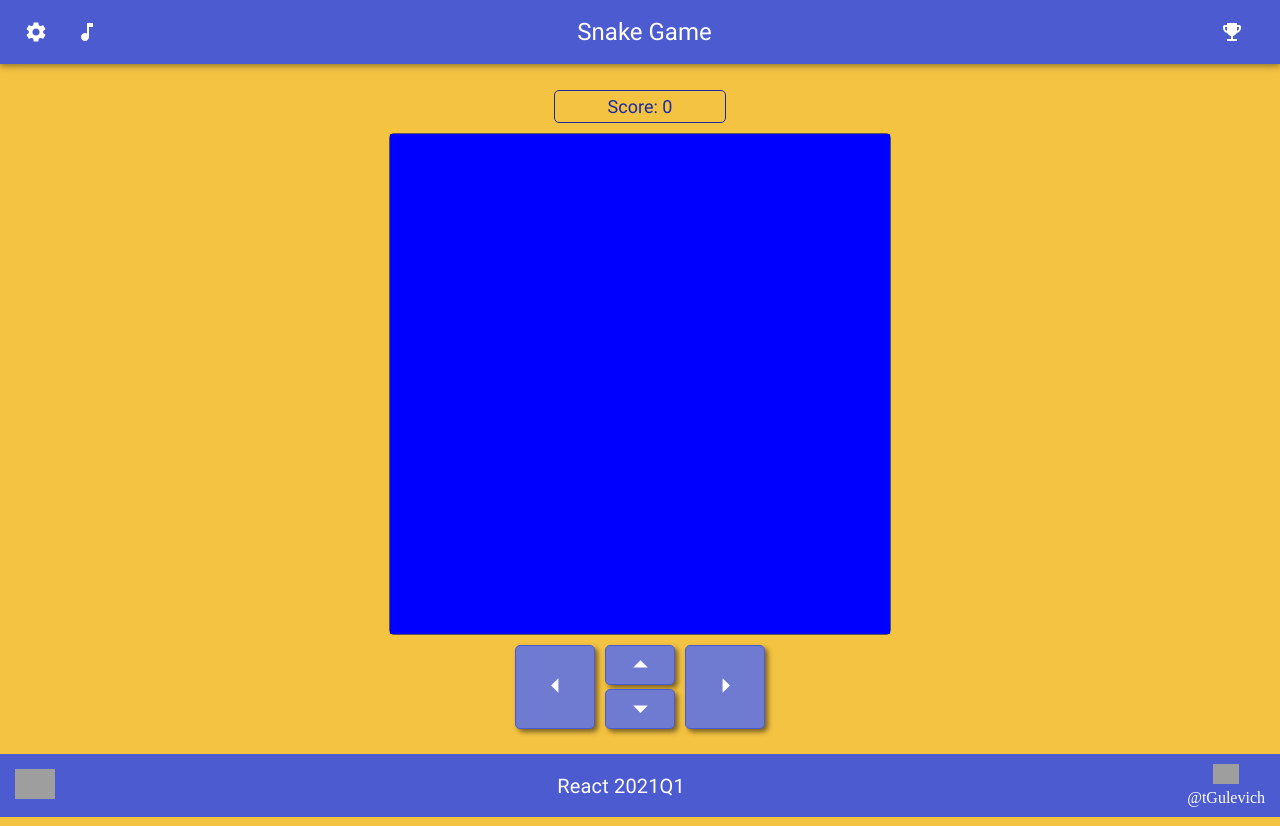
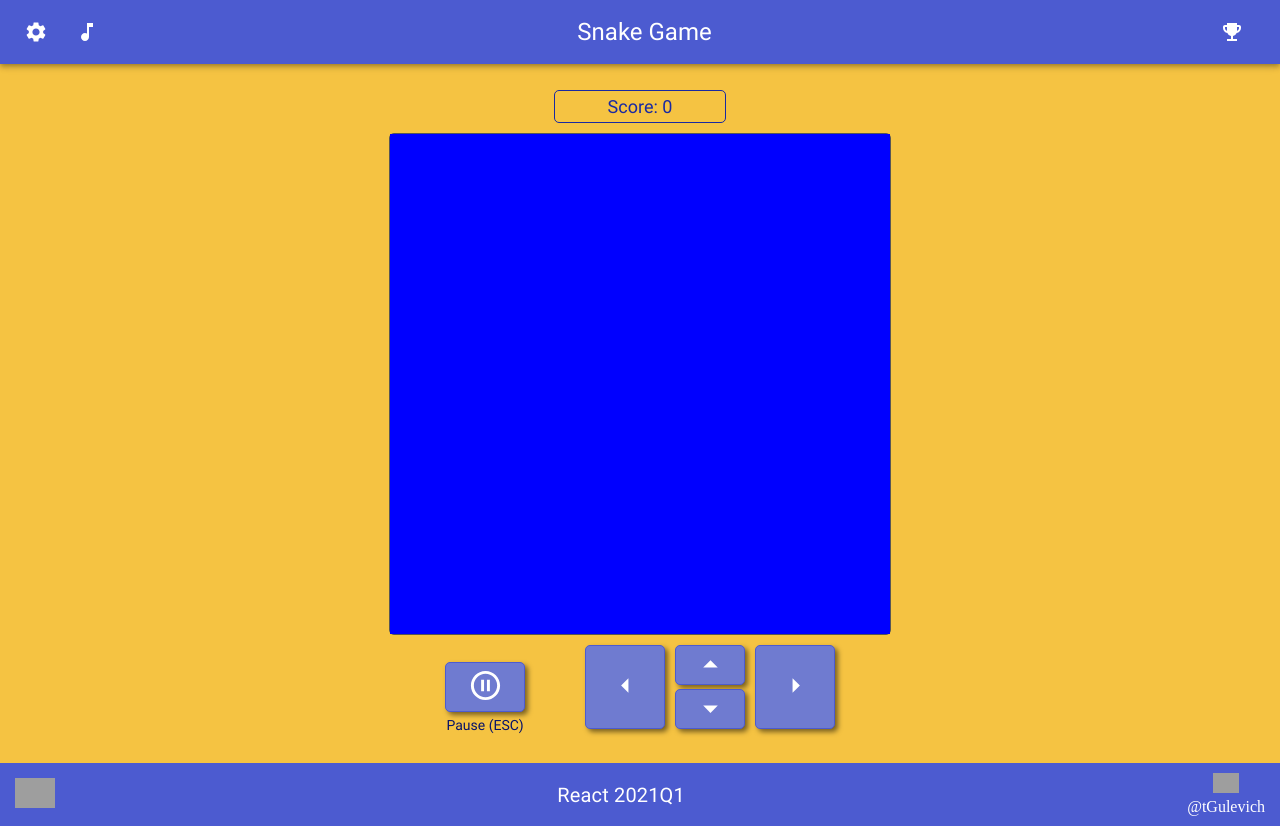
Before and after one commit to tGulevich/snake-game, a React app: page / in a window 1280 px wide. Built offline with nearby package versions, Linux system fonts and the light colour scheme; grey boxes are pictures that could not be loaded.

Commit message:
feat: add Pause button

```diff
--- a/src/components/Game.jsx
+++ b/src/components/Game.jsx
@@ -49,6 +49,8 @@ class Game extends React.Component {
             level={this.props.level} />
         </div>
         <MouseControl
+          pause={this.props.pause}
+          updatePause={this.props.updatePause}
           updateDirection={this.updateDirection} />
       </div>
     )
@@ -57,7 +59,8 @@ class Game extends React.Component {
 
 Game.propTypes = {
   level: PropTypes.string,
+  pause: PropTypes.bool,
+  updatePause: PropTypes.func
 };
 
-
 export default Game;
--- a/src/components/GameState.jsx
+++ b/src/components/GameState.jsx
@@ -1,11 +1,13 @@
 import React from 'react';
 import Header from './Header'
 import Game from './Game'
+import Popup from './Popup'
 
 class GameState extends React.Component {
   constructor(props) {
     super(props);
     this.state = {
+      pause: false,
       level: 'easy',
       blocks: true,
       scene: 'grass'
@@ -13,7 +15,7 @@ class GameState extends React.Component {
     this.updateLevel = this.updateLevel.bind(this);
     this.updateBlocksStatus = this.updateBlocksStatus.bind(this);
     this.updateScene = this.updateScene.bind(this);
-
+    this.updatePause = this.updatePause.bind(this);
   }
 
   updateLevel = (evt) => {
@@ -28,7 +30,13 @@ class GameState extends React.Component {
     this.setState({ scene: evt.target.value })
   }
 
+  updatePause = () => {
+    this.setState({ pause: !this.state.pause })
+  }
+
   render() {
+    const isPause = this.state.pause;
+
     return (
       <React.Fragment>
         <Header
@@ -39,8 +47,12 @@ class GameState extends React.Component {
           scene={this.state.scene}
           updateScene={this.updateScene}
         />
+        {isPause ? <Popup /> : null}
+
         <Game
           level={this.state.level}
+          pause={this.state.pause}
+          updatePause={this.updatePause}
         />
       </React.Fragment >
     );
--- a/src/components/MouseControl.jsx
+++ b/src/components/MouseControl.jsx
@@ -4,36 +4,55 @@ import ArrowLeftIcon from '@material-ui/icons/ArrowLeft';
 import ArrowDropUpIcon from '@material-ui/icons/ArrowDropUp';
 import ArrowDropDownIcon from '@material-ui/icons/ArrowDropDown';
 import ArrowRightIcon from '@material-ui/icons/ArrowRight';
+import PauseCircleOutlineIcon from '@material-ui/icons/PauseCircleOutline';
 
 class MouseControl extends React.Component {
 
   render() {
-    function ArrowClickHandler(dir) {
+    // console.log(this.props.pause)
+    function arrowClickHandler(dir) {
       this.props.updateDirection(dir)
+    }
+
+    function pauseClickHandler() {
+      this.props.updatePause();
+      if (this.props.pause) {
+        console.log('TRUE')
+      }
     }
 
     return (
       <div className='MouseControl'>
+        <div className='PauseControl'>
           <button
-          onClick={ArrowClickHandler.bind(this, 'left')}
+            onClick={pauseClickHandler.bind(this)}
+            className='MouseControl__btn MouseControl__btn_md MouseControl__btn_pause'>
+            <PauseCircleOutlineIcon fontSize='large' />
+          </button>
+          <p>Pause (ESC)</p>
+        </div>
+        <div className='MoveControl'>
+          <button
+            onClick={arrowClickHandler.bind(this, 'left')}
             className='MouseControl__btn MouseControl__btn_lg MouseControl__btn_left'>
             <ArrowLeftIcon fontSize='large' />
           </button>
           <button
-          onClick={ArrowClickHandler.bind(this, 'up')}
+            onClick={arrowClickHandler.bind(this, 'up')}
             className='MouseControl__btn MouseControl__btn_sm MouseControl__btn_up'>
             <ArrowDropUpIcon fontSize='large' />
           </button>
           <button
-          onClick={ArrowClickHandler.bind(this, 'down')}
+            onClick={arrowClickHandler.bind(this, 'down')}
             className='MouseControl__btn MouseControl__btn_sm MouseControl__btn_down'>
             <ArrowDropDownIcon fontSize='large' />
           </button>
           <button
-          onClick={ArrowClickHandler.bind(this, 'right')}
+            onClick={arrowClickHandler.bind(this, 'right')}
             className='MouseControl__btn MouseControl__btn_lg MouseControl__btn_right'>
             <ArrowRightIcon fontSize='large' />
           </button>
+        </div>
       </div>
     );
   }
@@ -41,6 +60,8 @@ class MouseControl extends React.Component {
 
 MouseControl.propTypes = {
   updateDirection: PropTypes.func,
+  pause: PropTypes.bool,
+  updatePause: PropTypes.func
 };
 
 export default MouseControl;
--- /dev/null
+++ b/src/components/Popup.jsx
@@ -0,0 +1,11 @@
+import React from 'react'
+import PropTypes from 'prop-types';
+import '../style.css'
+
+export default function Popup() {
+  return (
+    <div>
+      <h1>POPUP</h1>
+    </div>
+  )
+}
--- a/src/style.css
+++ b/src/style.css
@@ -52,6 +52,25 @@ align-items: center;
 }
 
 .MouseControl {
+  display: flex;
+  align-items: baseline;
+  max-width: 500px;
+}
+
+.PauseControl {
+  margin-right: 60px;
+}
+
+.PauseControl p {
+  padding: 5px 0px;
+  margin: 0;
+  font-family: 'Roboto';
+  font-size: 14px;
+  text-align: center;
+  color: #081369;
+}
+
+.MoveControl {
   margin: 0 auto;
   margin-top: 10px;
   display: grid;
@@ -86,6 +105,11 @@ align-items: center;
 
 .MouseControl__btn_sm {
 height: 40px;
+}
+
+.MouseControl__btn_md {
+  width: 80px;
+  height: 50px;
 }
 
 .MouseControl__btn_lg {
```
Lines whose indentation alone changed are shown as unchanged.
